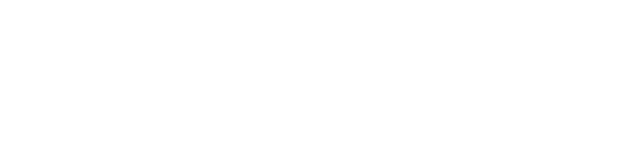
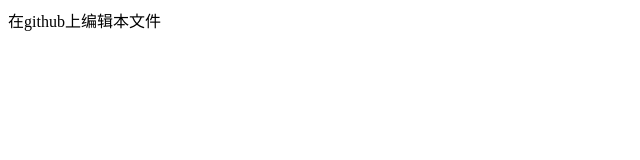
Before and after one commit to freedong/git-demo-1, a website: page index.html in a window 1280 px wide. Shown: the whole page, without its empty margins (0-640 px from the left). Drawn offline with Linux system fonts and the light colour scheme.

Commit message:
我在线上更改了文件

```diff
--- a/index.html
+++ b/index.html
@@ -6,5 +6,7 @@
     <body>
 
 <div></div>
+
+        在github上编辑本文件
     </body>
 </html>
```
